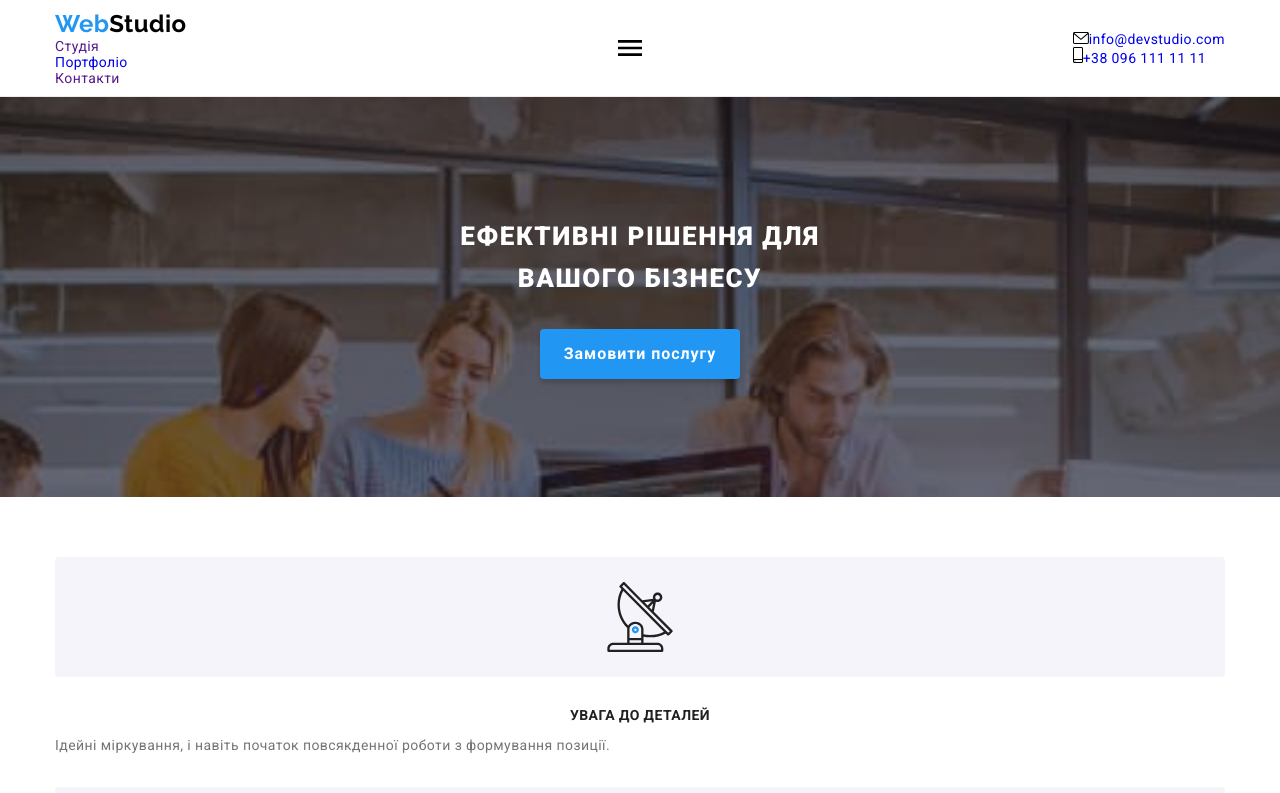
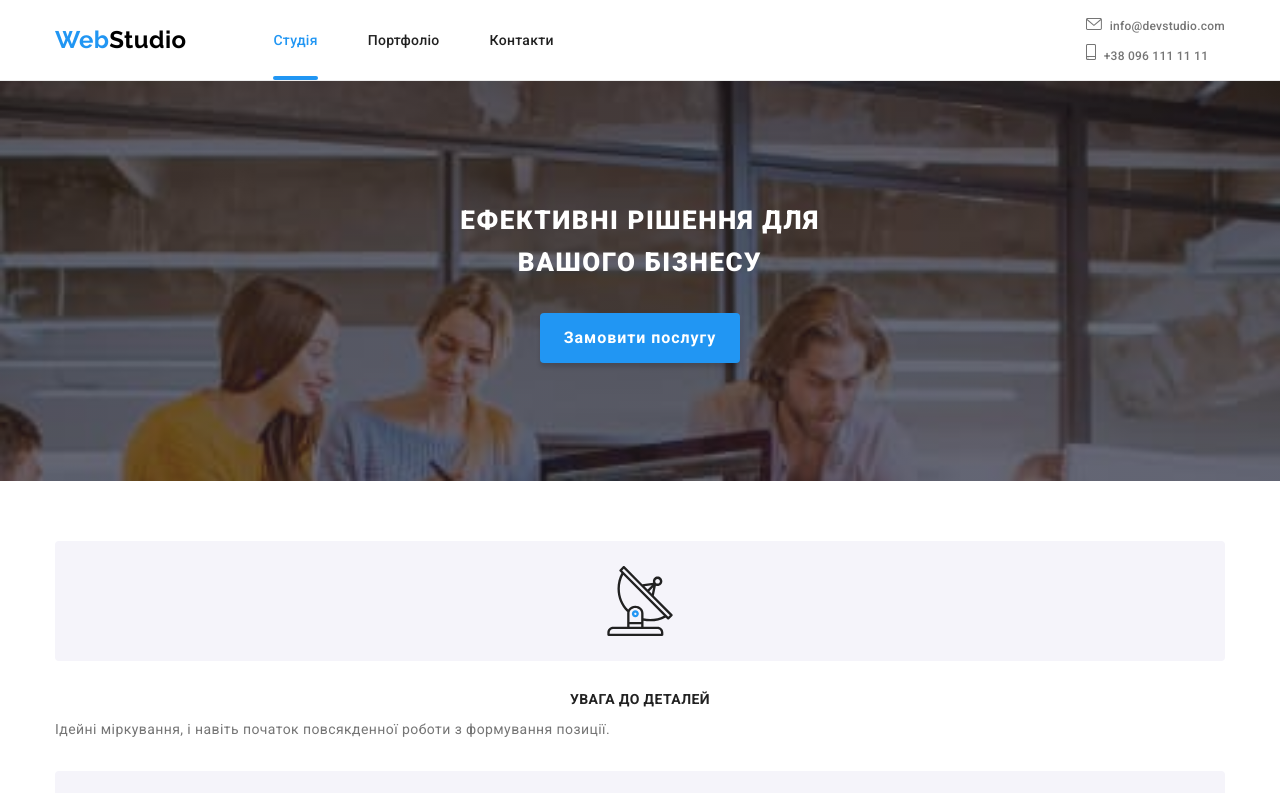
Before and after one commit to LianaSher/goit-markup-hw-08, a plain HTML site: page index.html in a window 1280 px wide. Shown: the top 793 px of the page. Drawn offline with nearby package versions, Linux system fonts and the light colour scheme.

Commit message:
header for tablet add

```diff
--- a/sass/components/_header.scss
+++ b/sass/components/_header.scss
@@ -1,7 +1,13 @@
-@media screen and (max-width: 480px) {
+@media screen and (max-width: 767px) {
     .navigation__menu,
     .contacts {
         display: none;
+    }
+    .burger {
+        background-color: transparent;
+        border: none;
+        padding: 0;
+        line-height: 0;
     }
 }
 .header {
@@ -14,30 +20,22 @@
     padding-top: 10px;
     padding-bottom: 10px;
 }
+
+@media screen and (min-width: 768px) {
     .burger {
-    background-color: transparent;
-    border: none;
-    padding: 0;
-    line-height: 0;
-}
-/*.header {
-    border-bottom: 1px solid #ececec;
+        display: none;
     }
     .header__container {
-    display: flex;
-    align-items: center;
-    justify-content: space-between;
+        padding-bottom: 0;
+        padding-top: 0;
     }
 
     .navigation,
-.navigation__menu,
-.contacts {
+    .navigation__menu {
         display: flex;
         align-items: center;
     }
-
-.navigation__item:not(:last-child),
-.contacts__item:not(:last-child) {
+    .navigation__item:not(:last-child) {
         margin-right: 50px;
     }
     .navigation__link {
@@ -67,6 +65,53 @@
             border-radius: 2px;
         }
     }
+    .navigation__link--clickableArea {
+        padding-top: 32px;
+        padding-bottom: 32px;
+    }
+    .contacts__link {
+        @include font(12px, 500, 14px);
+        letter-spacing: 0.02em;
+        color: var(--font-color-text);
+        transition: color var(--transition-dur-fanc);
+        &:hover,
+        &:focus {
+            color: var(--color-selected);
+        }
+    }
+    .contacts__item:not(:last-child) {
+        margin-bottom: 10px;
+    }
+    .envelope,
+    .phone {
+        margin-right: 8px;
+        fill: currentColor;
+    }
+}
+@media screen and (max-width: 1199px) {
+    .envelope {
+        width: 14px;
+        height: 10px;
+    }
+    .phone {
+        width: 10px;
+        height: 14px;
+    }
+}
+/*
+
+.navigation,
+.navigation__menu,
+.contacts {
+    display: flex;
+    align-items: center;
+}
+
+.navigation__item:not(:last-child),
+.contacts__item:not(:last-child) {
+    margin-right: 50px;
+}
+
 
 .navigation__link--clickableArea,
 .contacts__link--clickableArea {
--- a/sass/components/_logo.scss
+++ b/sass/components/_logo.scss
@@ -16,3 +16,8 @@
 .logo__wordSecond {
     color: var(--logo-color);
 }
+@media screen and (min-width: 768px) {
+    .logo {
+        margin-right: 87px;
+    }
+}
--- a/sass/components/_mobile-menu.scss
+++ b/sass/components/_mobile-menu.scss
@@ -1,3 +1,4 @@
+@media screen and (max-width: 767px) {
     .mobileMenu {
         position: fixed;
         z-index: 1000;
@@ -95,3 +96,10 @@
         margin-right: 10px;
         margin-left: 10px;
     }
+}
+
+@media screen and (min-width: 768px) {
+    .mobileMenu {
+        display: none;
+    }
+}
```
Also changed, not shown: css/main.css, css/main.min.css, 2 other files. Lines whose indentation alone changed are shown as unchanged.
